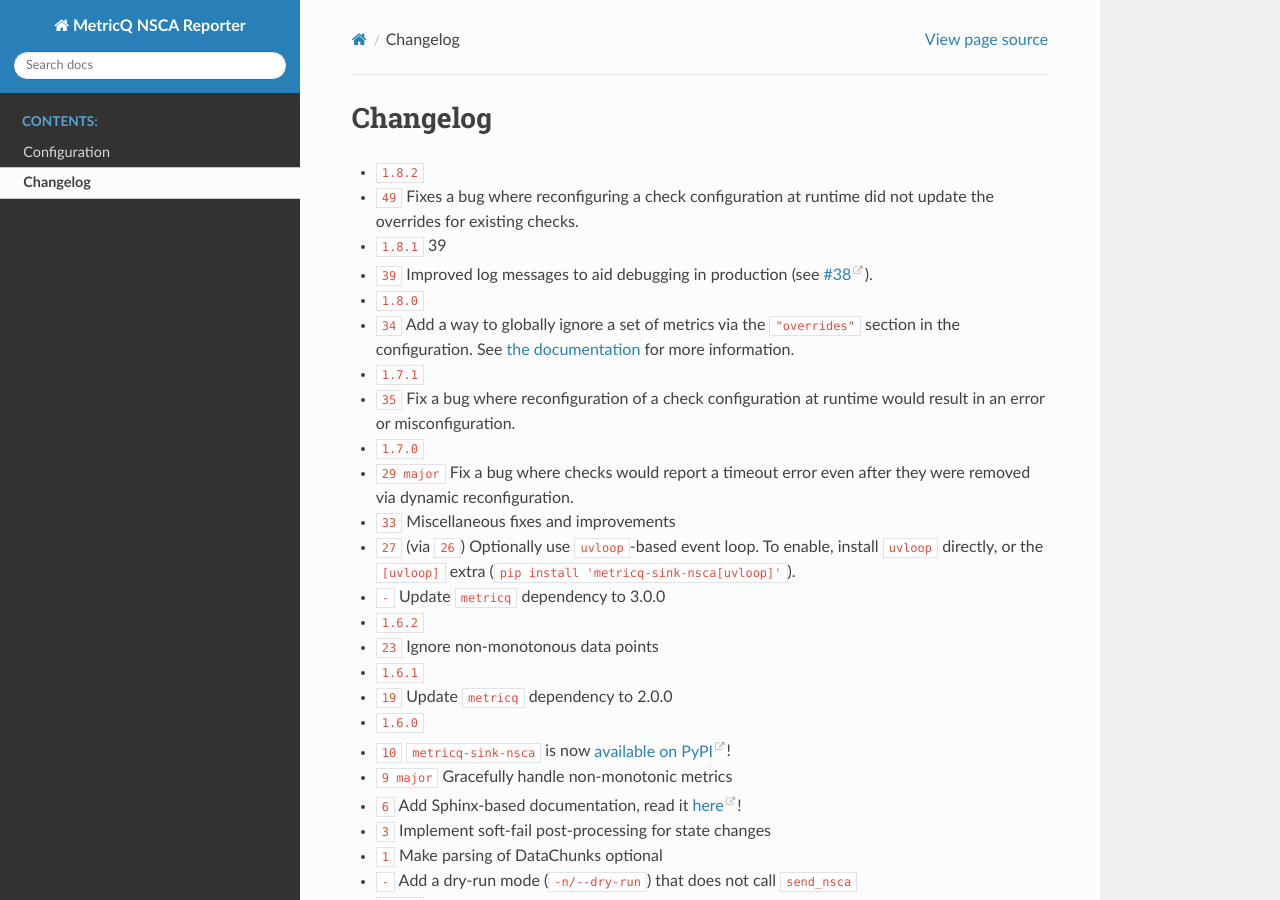
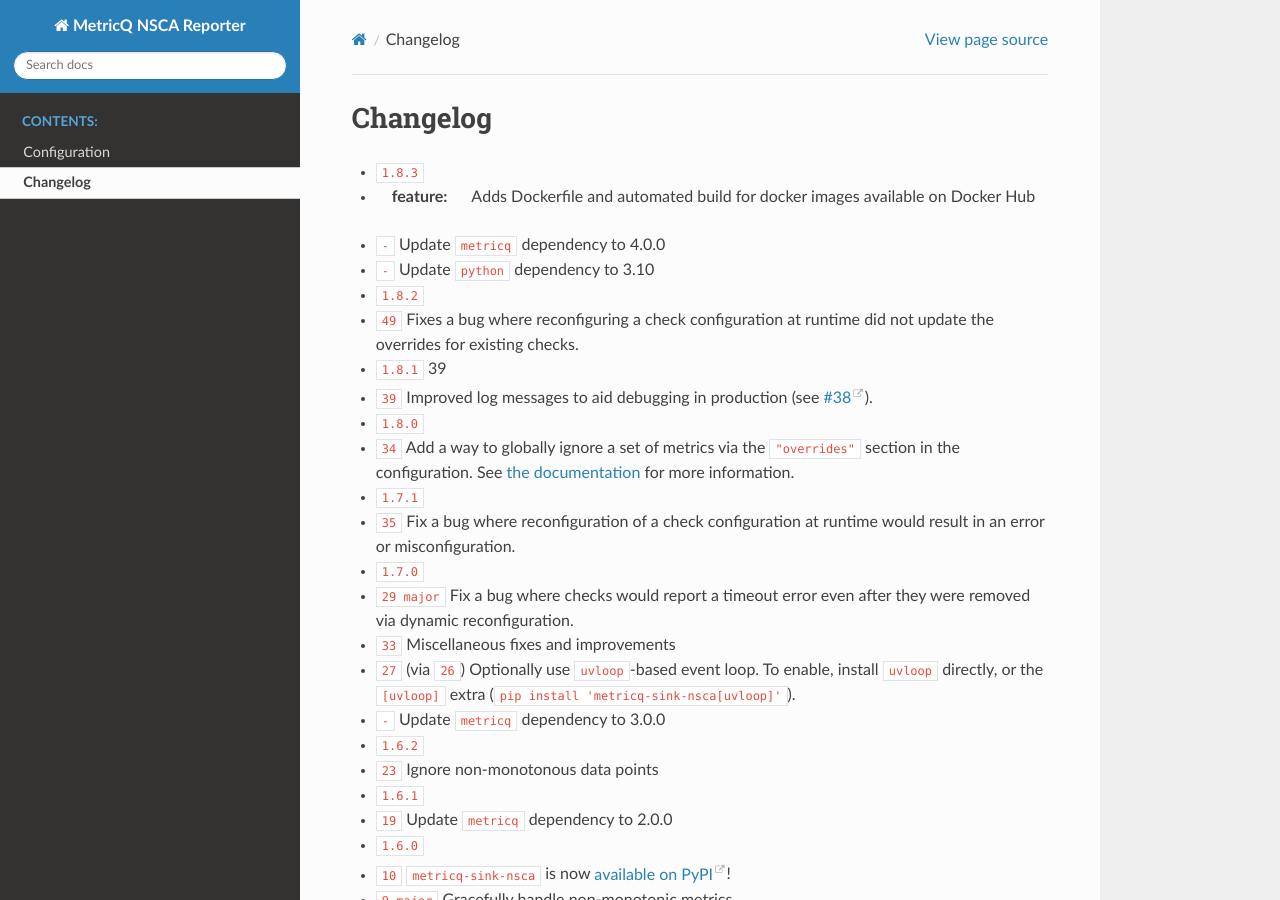
Before and after one commit to metricq/metricq-sink-nsca, a Sphinx documentation site: the page built from docs/changelog.rst, in a window 1280 px wide and 900 px high. Built offline with Sphinx 7.4.7 and the Read the Docs theme 2.0.0, drawn with Linux system fonts in a browser that asks for light colours; cross-references to code outside the pages are shown as plain code.

Commit message:
release: Version 1.8.3

```diff
--- a/docs/changelog.rst
+++ b/docs/changelog.rst
@@ -1,5 +1,11 @@
 Changelog
 =========
+
+* :release:`1.8.3 <2023-02-08>`
+* :feature: Adds Dockerfile and automated build for docker images available on Docker Hub
+* :support:`-` Update :code:`metricq` dependency to 4.0.0
+* :support:`-` Update :code:`python` dependency to 3.10
+
 
 * :release:`1.8.2 <2022-02-14>`
 * :bug:`49` Fixes a bug where reconfiguring a check configuration at runtime did not update the overrides for existing checks.
```
